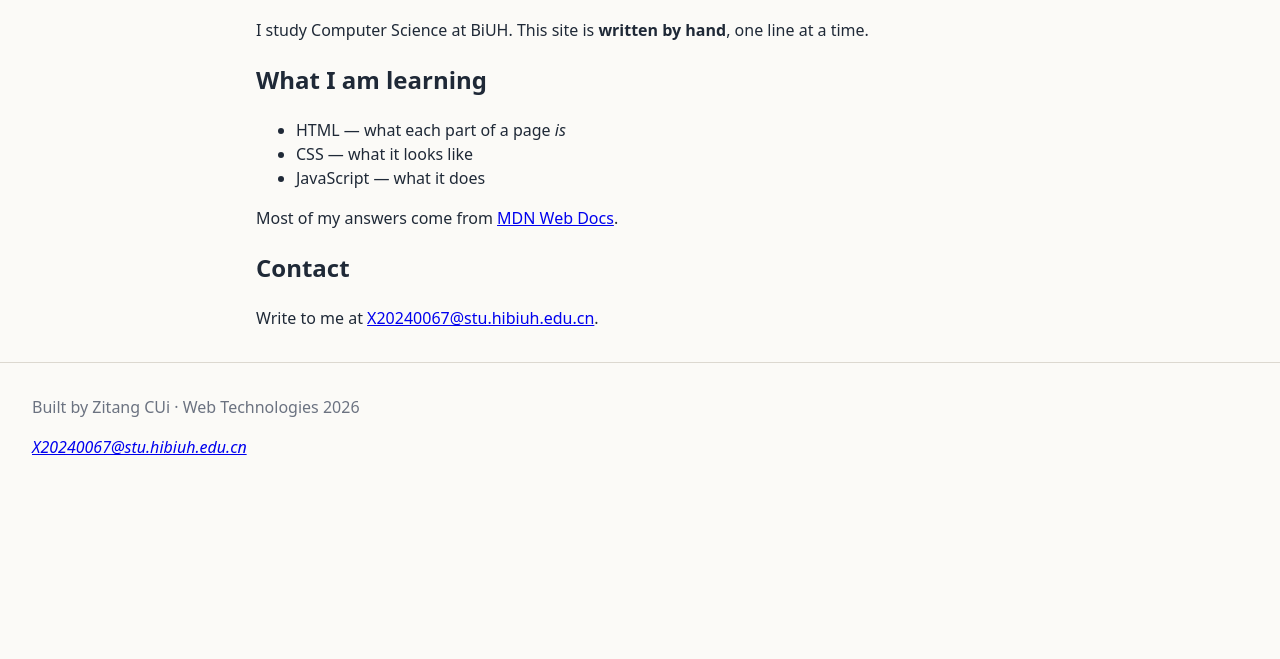
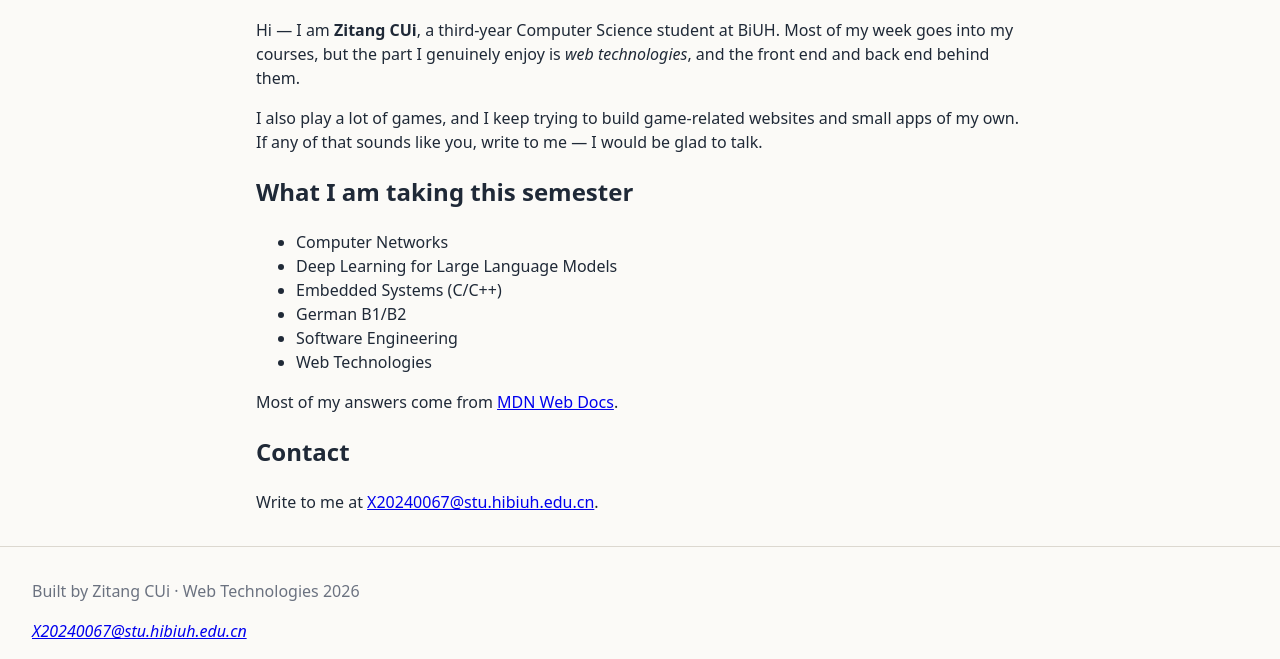
Before and after one commit to kresten-1/my-site, a plain HTML site: page about.html in a window 1280 px wide. Shown: the part 156-815 px from the top of the page. Drawn offline with Linux system fonts and the light colour scheme.

Commit message:
Rewrite the about page: my own introduction and this semester's courses

```diff
--- a/about.html
+++ b/about.html
@@ -13,15 +13,25 @@
 
   <main>
     <h1>About me</h1>
-    <p>I study Computer Science at BiUH. This site is
-      <strong>written by hand</strong>, one line at a time.</p>
 
-    <h2>What I am learning</h2>
+    <p>Hi — I am <strong>Zitang CUi</strong>, a third-year Computer Science student at BiUH.
+      Most of my week goes into my courses, but the part I genuinely enjoy is
+      <em>web technologies</em>, and the front end and back end behind them.</p>
+
+    <p>I also play a lot of games, and I keep trying to build game-related websites
+      and small apps of my own. If any of that sounds like you, write to me —
+      I would be glad to talk.</p>
+
+    <h2>What I am taking this semester</h2>
     <ul>
-      <li>HTML — what each part of a page <em>is</em></li>
-      <li>CSS — what it looks like</li>
-      <li>JavaScript — what it does</li>
+      <li>Computer Networks</li>
+      <li>Deep Learning for Large Language Models</li>
+      <li>Embedded Systems (C/C++)</li>
+      <li>German B1/B2</li>
+      <li>Software Engineering</li>
+      <li>Web Technologies</li>
     </ul>
+
     <p>Most of my answers come from
       <a href="https://developer.mozilla.org">MDN Web Docs</a>.</p>
 
```
